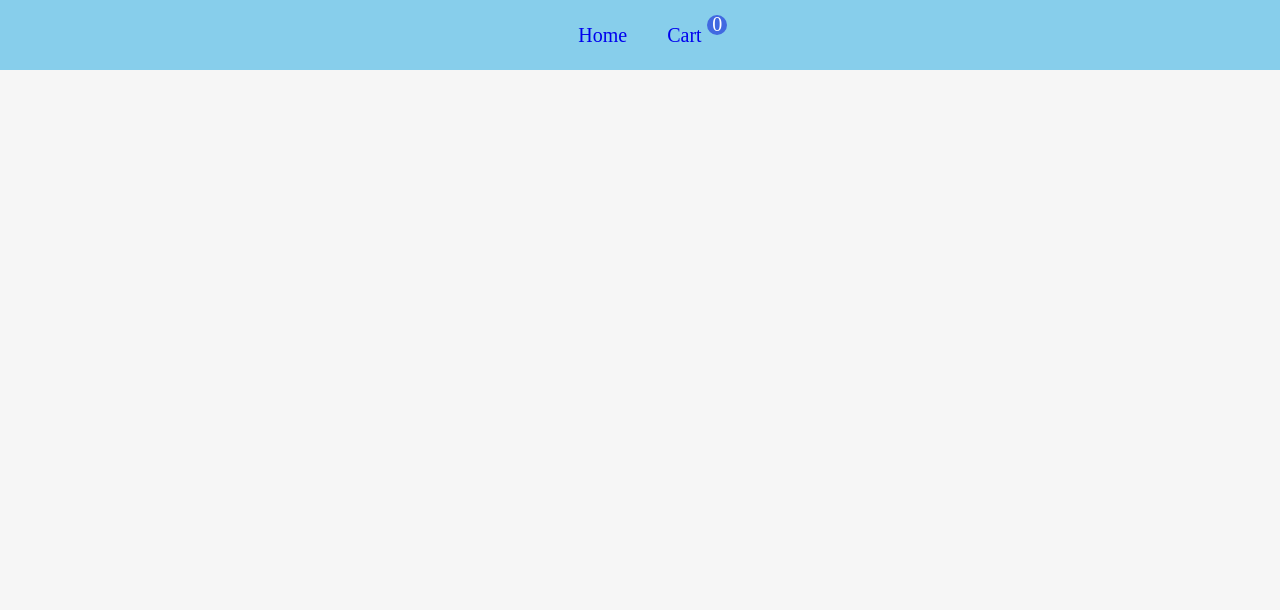
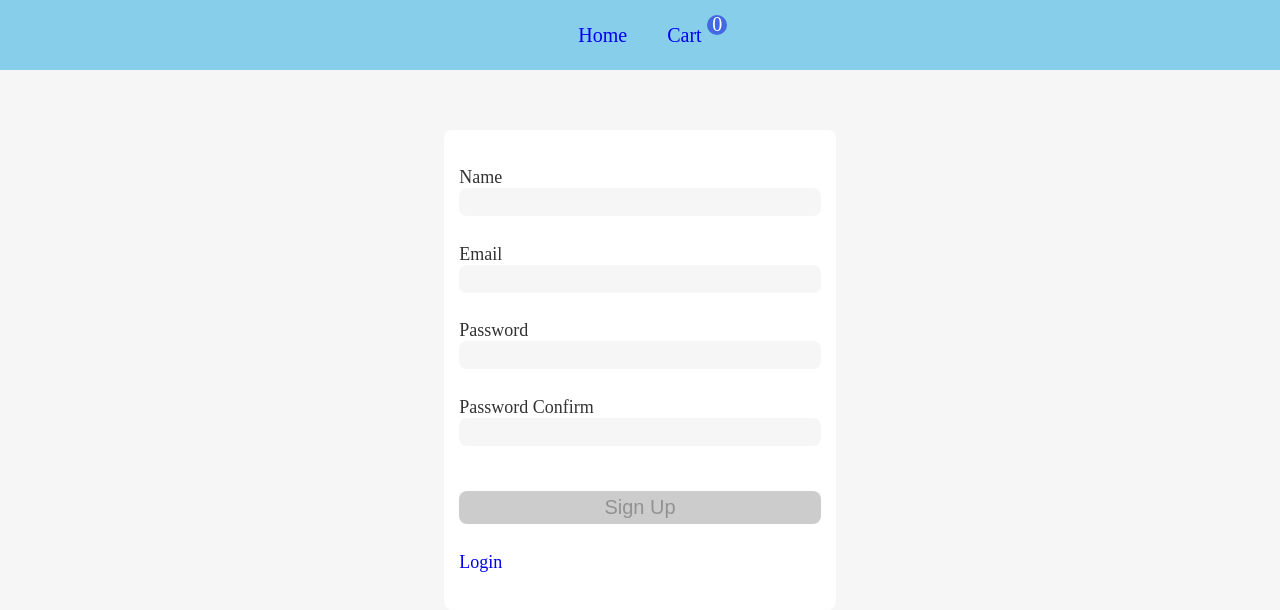
Before and after one commit to HanzaleLatifi/Shoe-Store, a React (Create React App) app: page /signup in a window 1280 px wide. Shown: the top 610 px of the page. Built offline with nearby package versions, Linux system fonts and the light colour scheme.

Commit message:
Login & Signup with Formik & Yup

```diff
--- a/package.json
+++ b/package.json
@@ -6,12 +6,14 @@
     "@testing-library/jest-dom": "^5.15.0",
     "@testing-library/react": "^11.2.7",
     "@testing-library/user-event": "^12.8.3",
+    "formik": "^2.2.9",
     "react": "^17.0.2",
     "react-dom": "^17.0.2",
     "react-router-dom": "^5.2.0",
     "react-scripts": "4.0.3",
     "react-toastify": "^8.1.0",
-    "web-vitals": "^1.1.2"
+    "web-vitals": "^1.1.2",
+    "yup": "^0.32.11"
   },
   "scripts": {
     "start": "react-scripts start",
--- a/src/App.css
+++ b/src/App.css
@@ -13,6 +13,10 @@
 .btn-primary {
   color: white;
   background-color: blueviolet;
+}
+button:disabled {
+  background: #ccc;
+  color: rgb(146, 146, 146);
 }
 .productList {
   margin-top: 5rem;
--- a/src/App.js
+++ b/src/App.js
@@ -8,6 +8,9 @@ import CartProvider from "./providers/CartProvider";
 import { ToastContainer } from "react-toastify";
 import "react-toastify/dist/ReactToastify.css";
 import CheckoutPage from "./pages/CheckoutPage";
+import LoginForm from "./components/Login/LoginForm";
+import LoginPage from "./pages/LoginPage";
+import SignupPage from "./pages/SignupPage";
 
 function App() {
   return (
@@ -16,6 +19,8 @@ function App() {
         <Layout>
           <ToastContainer />
           <Switch>
+            <Route path="/signup" component={SignupPage} />
+            <Route path="/login" component={LoginPage} />
             <Route path="/checkout" component={CheckoutPage} />
             <Route path="/cart" component={CartPage} />
             <Route path="/" exact={true} component={HomePage} />
--- /dev/null
+++ b/src/common/Input.js
@@ -0,0 +1,13 @@
+function Input({ formik, name, label, type = "text" }) {
+  return (
+    <div style={{ width: "100%" }}>
+      <label>{label}</label>
+      <input type={type} name={name} {...formik.getFieldProps(name)}></input>
+      {formik.errors[name] && formik.touched[name] && (
+        <div className="error">{formik.errors[name]}</div>
+      )}
+    </div>
+  );
+}
+
+export default Input;
--- /dev/null
+++ b/src/components/Login/LoginForm.js
@@ -0,0 +1,49 @@
+import { useFormik } from "formik";
+import { Link } from "react-router-dom";
+import * as Yup from "yup";
+import Input from "../../common/Input";
+
+const initialValues = {
+  email: "",
+  password: "",
+};
+const onSubmit = (values) => {
+  console.log(values);
+};
+const validationSchema = Yup.object({
+  email: Yup.string().required("Email is required").email("email is invalid"),
+  password: Yup.string().required("password is Required"),
+});
+
+function LoginForm() {
+  const formik = useFormik({
+    initialValues,
+    onSubmit,
+    validationSchema,
+    validateOnMount: true,
+  });
+  return (
+    <div className="Form-container">
+      <form onSubmit={formik.handleSubmit} className="Form">
+        <Input formik={formik} label="Email" name="email" />
+        <Input
+          formik={formik}
+          label="Password"
+          name="password"
+          type="password"
+        />
+
+        <button
+          type="submit"
+          className="btn btn-primary"
+          disabled={!formik.isValid}
+        >
+          Login
+        </button>
+        <Link to="/signup">signup</Link>
+      </form>
+    </div>
+  );
+}
+
+export default LoginForm;
--- /dev/null
+++ b/src/components/Singup/SingnupForm.js
@@ -0,0 +1,64 @@
+import { useFormik } from "formik";
+import { Link } from "react-router-dom";
+import * as Yup from "yup";
+import Input from "../../common/Input";
+import "./SiqnupForm.css";
+
+const initialValues = {
+  name: "",
+  email: "",
+  password: "",
+  passwordConfirm: "",
+};
+const onSubmit = (values) => {
+  console.log(values);
+};
+const validationSchema = Yup.object({
+  name: Yup.string().required("Name is Required"),
+  email: Yup.string().required("Email is required").email("email is invalid"),
+  password: Yup.string().required("password is Required"),
+  passwordConfirm: Yup.string()
+    .required("password Confirm is required")
+    .oneOf([Yup.ref("password"), null], "Passwords must match"),
+});
+
+function SingnupForm() {
+  const formik = useFormik({
+    initialValues,
+    onSubmit,
+    validationSchema,
+    validateOnMount: true,
+    enableReinitialize: true,
+  });
+  return (
+    <div style={{ minHeight: "60vh" }} className="Form-container">
+      <form onSubmit={formik.handleSubmit} className="Form">
+        <Input formik={formik} label="Name" name="name" />
+        <Input formik={formik} label="Email" name="email" />
+        <Input
+          formik={formik}
+          label="Password"
+          name="password"
+          type="password"
+        />
+        <Input
+          formik={formik}
+          label="Password Confirm"
+          name="passwordConfirm"
+          type="password"
+        />
+
+        <button
+          type="submit"
+          className="btn btn-primary"
+          disabled={!formik.isValid}
+        >
+          Sign Up
+        </button>
+        <Link to="/login">Login</Link>
+      </form>
+    </div>
+  );
+}
+
+export default SingnupForm;
--- /dev/null
+++ b/src/components/Singup/SiqnupForm.css
@@ -0,0 +1,46 @@
+.Form-container {
+  width: 100%;
+  display: flex;
+  justify-content: center;
+  margin-top: 6rem;
+}
+.Form {
+  height: auto;
+  min-width: 30vw;
+  min-height: 40vh;
+  width: auto;
+  font-size: 1.8rem;
+  padding: 10px 15px;
+  display: flex;
+  flex-direction: column;
+  justify-content: space-evenly;
+  background-color: white;
+  color: #333;
+  border-radius: 0.8rem;
+}
+.Form input {
+  width: 100%;
+  border: none;
+  background-color: #f6f6f6;
+  padding: 0.5rem 1rem;
+  border-radius: 0.8rem;
+  font-size: 1.6rem;
+}
+.Form input:focus {
+  outline: none;
+  border: 0.2rem solid blueviolet;
+}
+
+.error {
+  color: rgb(187, 6, 6);
+  font-size: small;
+}
+.Form button {
+  font-size: 2rem;
+  width: 100%;
+  padding: 0.5rem 2rem;
+  margin-top: 1.8rem;
+}
+.Form a {
+  text-align: start;
+}
--- a/src/index.css
+++ b/src/index.css
@@ -1,12 +1,15 @@
-*{
+* {
   margin: 0;
   padding: 0;
   box-sizing: border-box;
   list-style: none;
 }
-html{
+html {
   font-size: 62.5%;
 }
-body{
+body {
   background-color: #f6f6f6;
 }
+a {
+  text-decoration: none;
+}
--- /dev/null
+++ b/src/pages/LoginPage.js
@@ -0,0 +1,12 @@
+import React from "react";
+import LoginForm from "../components/Login/LoginForm";
+
+function LoginPage() {
+  return (
+    <div>
+      <LoginForm />
+    </div>
+  );
+}
+
+export default LoginPage;
--- /dev/null
+++ b/src/pages/SignupPage.js
@@ -0,0 +1,12 @@
+import React from "react";
+import SingnupForm from "../components/Singup/SingnupForm";
+
+function SignupPage() {
+  return (
+    <div>
+      <SingnupForm />
+    </div>
+  );
+}
+
+export default SignupPage;
```
Also changed, not shown: src/components/Login/Login.css (added), 1 other file (tests, documents, lock files or other folders). Lines whose indentation alone changed are shown as unchanged.
